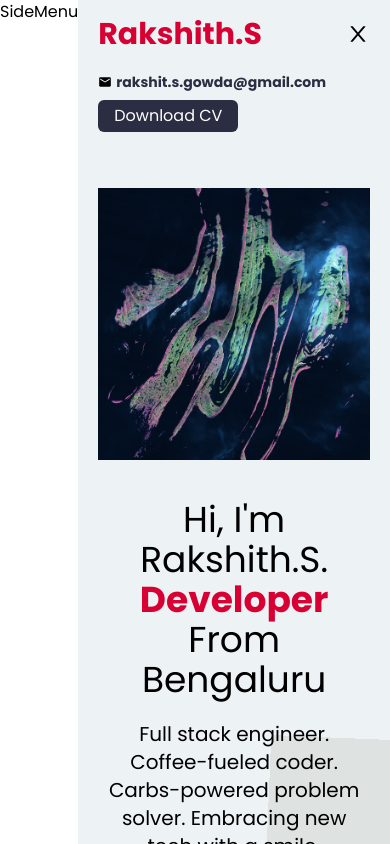
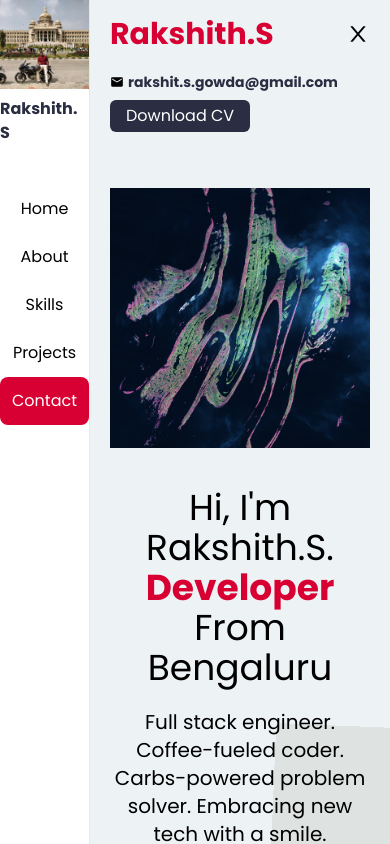
Before and after one commit to rakshithsgowda/portfolio-react, a Next.js app: page / in a window 390 px wide. Shown: the top 844 px of the page. Built offline with nearby package versions, Linux system fonts and the light colour scheme.

Commit message:
sidemenu bar

```diff
--- a/components/SideMenu.jsx
+++ b/components/SideMenu.jsx
@@ -1,5 +1,135 @@
+'use client'
+
+import { useState, useEffect } from 'react'
+import { usePathname } from 'next/navigation'
+import Image from 'next/image'
+import { BsYoutube } from 'react-icons/bs'
+import { AiFillLinkedin, AiFillGithub } from 'react-icons/ai'
+import { FaDev } from 'react-icons/fa'
+import { useMenuStore } from '@/store/useMenuStore'
+import { sidebarMenuLinks } from '@/constants/links'
+import path from 'path'
+// import { set } from 'zod'
+
 const SideMenu = () => {
-  return <div>SideMenu</div>
+  const pathname = usePathname()
+  const [activeLink, setActiveLink] = useState(sidebarMenuLinks[0])
+  const { isOpen, closeMobileMenu } = useMenuStore()
+
+  const handleLinkClick = (link) => {
+    closeMobileMenu()
+    setActiveLink(link)
+  }
+
+  const handleScroll = () => {
+    const sections = sidebarMenuLinks.map((link) =>
+      document.getElementById(link.sectionId)
+    )
+
+    const scrollPosition = window.scrollY
+
+    for (let i = sections.length - 1; i >= 0; i--) {
+      const section = sections[i]
+      if (section) {
+        if (section.offsetTop <= scrollPosition + 100) {
+          setActiveLink(sidebarMenuLinks[i])
+          break
+        }
+      }
+    }
+  }
+
+  useEffect(() => {
+    window.addEventListener('scroll', handleScroll)
+
+    return () => {
+      window.removeEventListener('scroll', handleScroll)
+    }
+  }, [])
+
+  useEffect(() => {
+    const cleanedPathname = pathname.replace(/^#/, '')
+
+    const matchedLink = sidebarMenuLinks.find(
+      (link) =>
+        cleanedPathname === link.route ||
+        (link.route === '/' && cleanedPathname === '')
+    )
+    if (matchedLink) {
+      setActiveLink(matchedLink)
+    }
+  }, [pathname])
+
+  useEffect(() => {
+    if (isOpen) {
+      document.body.style.overflowY = 'hidden'
+    } else {
+      document.body.style.overflowY = 'auto'
+    }
+  }, [isOpen])
+
+  return (
+    <>
+      <section
+        className={`side-menu border-r ${
+          isOpen ? 'max-lg:block' : 'max-md:hidden'
+        }`}
+      >
+        <div className='flex w-full flex-1 flex-col gap-10 justify-between items-center'>
+          <div className='flex justify-center items-center flex-col gap-2'>
+            <Image
+              src='/assets/sidemenu.png'
+              width={100}
+              height={100}
+              alt='antonio'
+            />
+            <p className='font-bold text-dark-blue'>Rakshith. S</p>
+          </div>
+
+          <div>
+            {sidebarMenuLinks.map((link) => {
+              const isActive = activeLink === link
+
+              return (
+                <a
+                  href={`${link.route}`}
+                  key={link.label}
+                  className={`relative flex justify-center items-center rounded-lg p-3 ${
+                    isActive ? 'bg-dark-red text-white' : ''
+                  }`}
+                  onClick={() => handleLinkClick(link)}
+                >
+                  <p>{link.label}</p>
+                </a>
+              )
+            })}
+          </div>
+          <div className='flex items-center flex-col justify-center text-center'>
+            <div className='flex flex-col lg:flex-row items-center gap-4 mb-3'>
+              <a href='/' target='_blank' className='social-icon text-white'>
+                <BsYoutube />
+                <p>hi</p>
+              </a>
+              <a href='/' target='_blank' className='social-icon text-white'>
+                <AiFillLinkedin />
+              </a>
+              <a href='/' target='_blank' className='social-icon text-white'>
+                <AiFillGithub />
+              </a>
+              <a href='/' target='_blank' className='social-icon text-white'>
+                <FaDev />
+              </a>
+            </div>
+            <p className='max-lg:hidden'>
+              Copyright © 2023 Rakshith.S.
+              <br />
+              All rights reserved.
+            </p>
+          </div>
+        </div>
+      </section>
+    </>
+  )
 }
 
 export default SideMenu
```
Also changed, not shown: public/assets/sidemenu.png (added).
